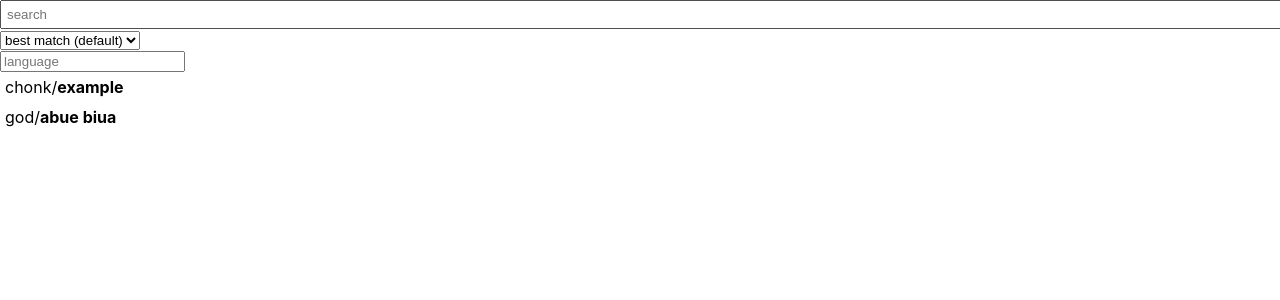
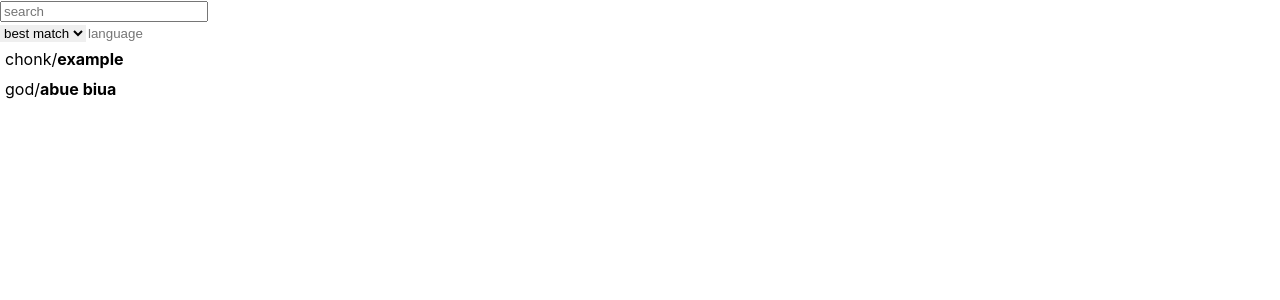
Before and after one commit to FelixMo42/motili-homework, a React (Create React App) app: page / in a window 1280 px wide. Shown: the top 300 px of the page. Built offline with nearby package versions, Linux system fonts and the light colour scheme.

Commit message:
added rooter + started about page

```diff
--- a/package.json
+++ b/package.json
@@ -15,6 +15,8 @@
         "react": "^17.0.2",
         "react-dom": "^17.0.2",
         "react-redux": "^7.2.4",
+        "react-router": "^5.2.0",
+        "react-router-dom": "^5.2.0",
         "react-scripts": "4.0.3",
         "typescript": "^4.1.6"
     },
@@ -37,5 +39,9 @@
             "last 1 firefox version",
             "last 1 safari version"
         ]
+    },
+    "devDependencies": {
+        "@types/react-router": "^5.1.16",
+        "@types/react-router-dom": "^5.1.8"
     }
 }
--- /dev/null
+++ b/src/features/about/About.tsx
@@ -0,0 +1,29 @@
+import React, { useState, useEffect } from 'react'
+import { GitHubRepo } from '../search/Repo'
+
+interface AboutParams {
+    match: {
+        params: {
+            name: string,
+            owner: string
+        }
+    }
+}
+
+export default function About({match: {params: {owner, name}}}: AboutParams) {
+    useEffect(() => {
+        fetch(`https://api.github.com/repos/${owner}/${name}`)
+            .then(response => response.json())
+            .then(response => response as GitHubRepo)
+            // .then(response => setRepo(response))
+            .catch(err => console.log(err))
+    })
+
+    /* let [repo, setRepo] = useState<GitHubRepo | undefined>()
+
+    if ( repo === undefined ) {
+        return <div>loading</div>
+    } */
+
+    return <div>{owner}/{name}</div>
+}
--- a/src/features/search/Search.module.css
+++ b/src/features/search/Search.module.css
@@ -1,6 +1,5 @@
 .search {
-    padding: 5px;
-    width: 100%;
+    width: 200px;
 }
 
 .repo {
@@ -12,6 +11,25 @@
 }
 
 .language {
-    background-color: rgb(100, 100, 100);
+    background-color: rgb(150, 150, 150);
     border-radius: 5px;
+    margin: 0px 3px;
+    padding: 0px 5px;
 }
+
+.languageInput {
+    margin: 2px 0px;
+    border: none;
+}
+
+.languageInput:active {
+    border: none;
+}
+
+.languageSelect {
+    border: none;
+}
+
+.languageSelect::after {
+    position: relative;
+}
--- a/src/features/search/Search.tsx
+++ b/src/features/search/Search.tsx
@@ -71,23 +71,25 @@ export default function Search() {
             }}
         />
 
-        {/* Select sort */}
+        <div>
+            {/* allowed languages */}
             <select
                 value={searchSort}
+                className={styles.languageSelect}
                 onChange={event => {
                     let element = event.target as HTMLSelectElement
                     let selected = element.value
                     store.dispatch(setSearchSort(selected))
                 }}
             >
-            <option value="best-match">best match (default)</option>
+                <option value="best-match">best match</option>
                 <option value="stars">stars</option>
                 <option value="forks">forks</option>
                 <option value="updated">updated</option>
             </select>
 
-        {/* allowed languages */}
-        <div>{languages.map(language =>
+            {/* Select sort */}
+            {languages.map(language =>
                 <span
                     key={language}
                     className={styles.language}
@@ -97,10 +99,11 @@ export default function Search() {
                         store.dispatch(removeLanguage(value))
                     }}
                 >{language}</span>
-        )}</div>
+            )}
 
             <input
                 type="text"
+                className={styles.languageInput}
                 placeholder="language"
                 onKeyUp={event => {
                     if ( event.key === "Enter" ) {
@@ -111,6 +114,8 @@ export default function Search() {
                     }
                 }
             }/>
+        </div>
+
 
         {/* The list of search results */}
         <div>{
--- a/src/index.tsx
+++ b/src/index.tsx
@@ -2,6 +2,8 @@ import React from 'react'
 import ReactDOM from 'react-dom'
 import './index.css'
 import Search from './features/search/Search'
+import About from './features/about/About'
+import { BrowserRouter, Route } from 'react-router-dom'
 import { store } from './app/store'
 import { Provider } from 'react-redux'
 import * as serviceWorker from './serviceWorker'
@@ -9,7 +11,10 @@ import * as serviceWorker from './serviceWorker'
 ReactDOM.render(
     <React.StrictMode>
         <Provider store={store}>
-            <Search />
+            <BrowserRouter>
+                <Route path="/" exact component={Search} />
+                <Route path="/:owner/:name" component={About} />
+            </BrowserRouter>
         </Provider>
     </React.StrictMode>,
     document.getElementById('root')
```
Also changed, not shown: src/app/store.ts (line endings or trailing spaces), src/features/search/SearchSlice.tsx (line endings or trailing spaces), 1 other file (tests, documents, lock files or other folders). Lines whose indentation alone changed are shown as unchanged.
